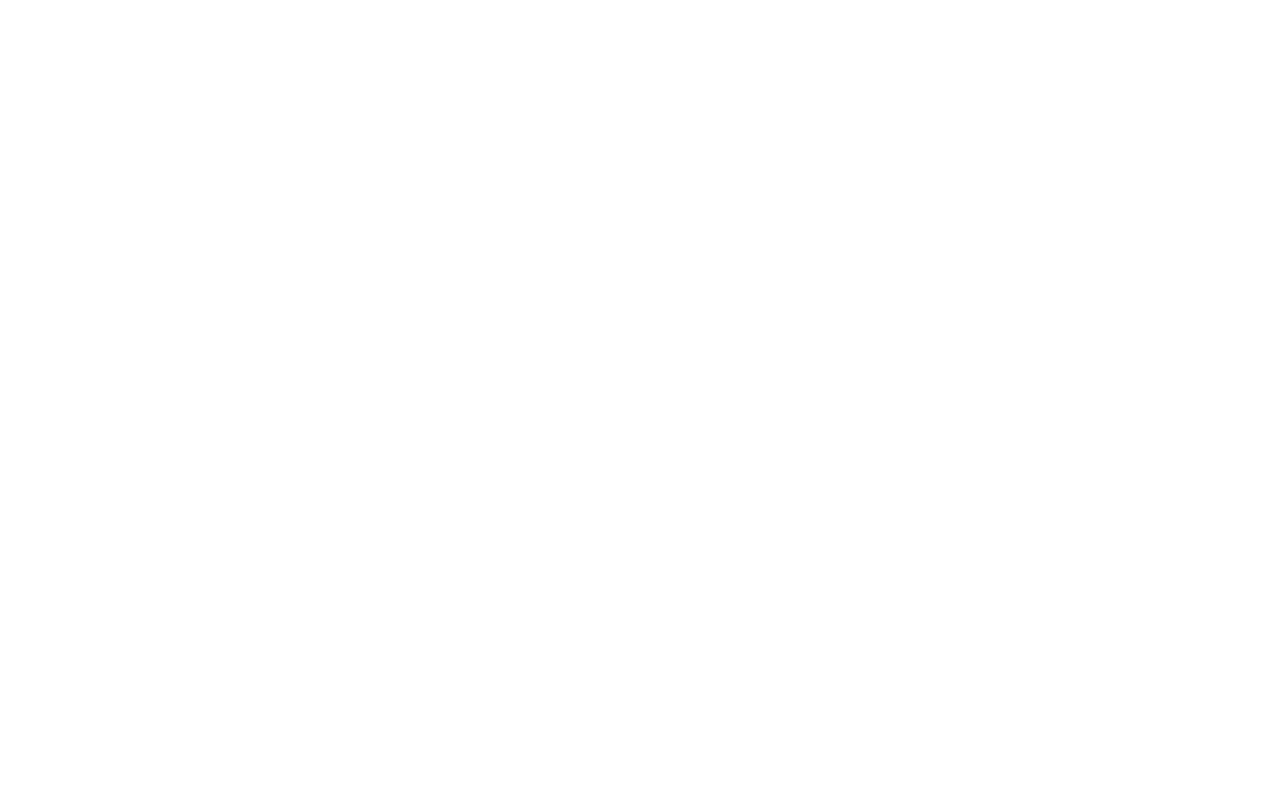
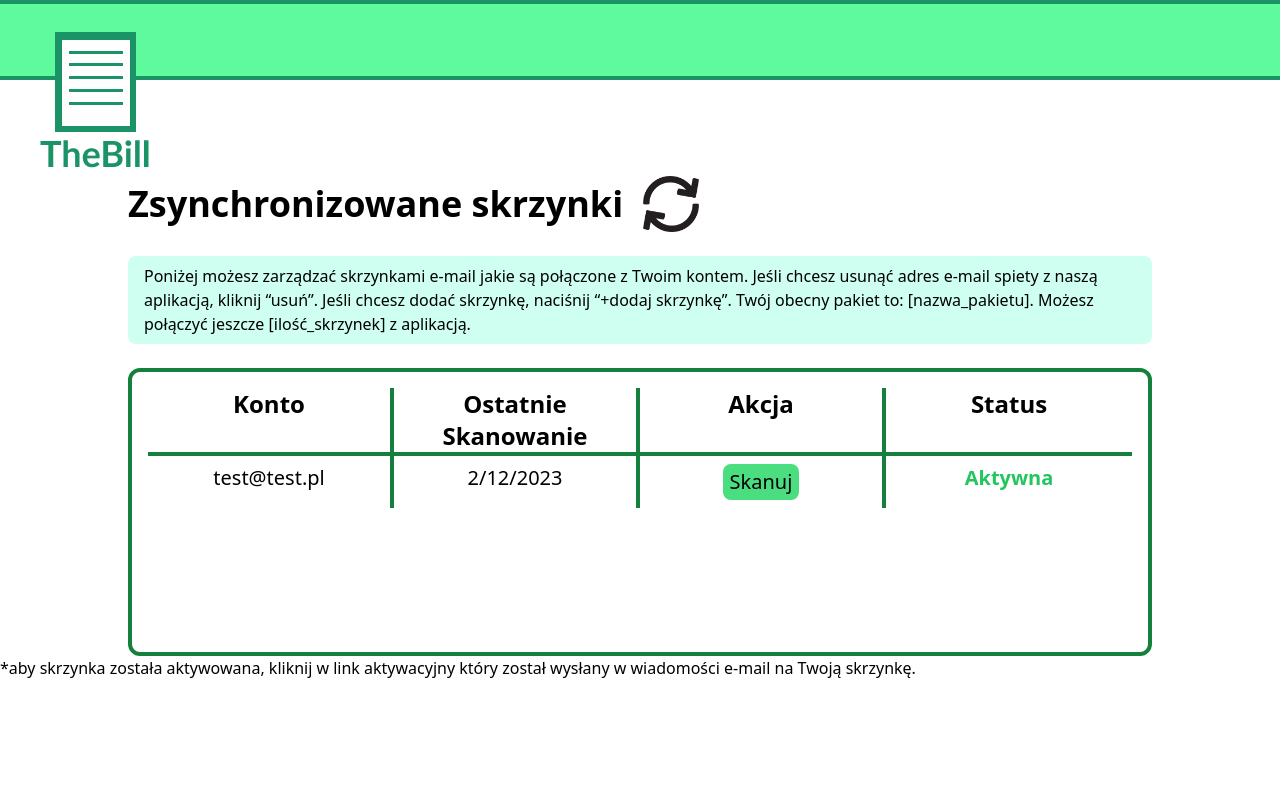
Before and after one commit to Tommy3DE/TheBill, a React (Vite) app: page /logged/syncMail in a window 1280 px wide. Before the commit this address had no page. Shown: the top 800 px of the page. Built offline with nearby package versions, Linux system fonts and the light colour scheme.

Commit message:
last part of basis of day1

```diff
--- a/src/App.tsx
+++ b/src/App.tsx
@@ -16,6 +16,7 @@
 import Day1Dir from "./loggedUser/documents/components/Day1Dir";
 import MthPage from "./loggedUser/documents/components/MthPage";
 import ScanEmail from "./loggedUser/ScanEmail/ScanEmail";
+import SyncMail from "./loggedUser/syncMail/SyncMail";
 
 function App() {
   return (
@@ -36,6 +37,7 @@
           <Route path="/logged/scanDoc" element={<Scan/>} />
           <Route path="/logged/documents/:date" element={<MthPage />}/>
           <Route path="/logged/scanMail" element={<ScanEmail/>}/>
+          <Route path="/logged/syncMail" element={<SyncMail/>}/>
         </Routes>
       </Router>
     </>
--- a/src/loggedUser/documents/components/Day1Dir.tsx
+++ b/src/loggedUser/documents/components/Day1Dir.tsx
@@ -73,7 +73,7 @@
   return (
     <section className="font-poppins">
       <SlimNav/>
-      <div className="grid lg:grid-cols-4 grid-cols-2 gap-4 mt-44 lg:mb-20">
+      <div className="grid lg:grid-cols-4 grid-cols-2 gap-4 mt-44 lg:mb-20 w-[70%] mx-auto">
         {dirs.map((item) => (
           <div key={item.id} className="flex flex-col items-center">
             <Link to={`/logged/documents/${item.route}`}>
--- a/src/loggedUser/layout/LoggedHome.tsx
+++ b/src/loggedUser/layout/LoggedHome.tsx
@@ -19,7 +19,7 @@
 const LoggedHome = () => {
   const homeLinks: HomeTile[] = [
     { id: 1, name: "Skanuj e-mail", linkTo: "/logged/scanMail", icon: scanning },
-    { id: 2, name: "Zsynchronizuj skrzynkę", linkTo: "", icon: loading },
+    { id: 2, name: "Zsynchronizuj skrzynkę", linkTo: "/logged/syncMail", icon: loading },
     { id: 3, name: "Skanuj dokument", linkTo: "/logged/scanDoc", icon: scan },
     { id: 4, name: "Historia eksportów", linkTo: "/logged/history", icon: logHis },
     { id: 5, name: "Dokumenty", linkTo: "/logged/documents", icon: document },
--- /dev/null
+++ b/src/loggedUser/syncMail/SyncMail.tsx
@@ -0,0 +1,67 @@
+import { Link } from 'react-router-dom'
+import SlimNav from '../../layout/SlimNav'
+import loading from '../../assets/iconsLogged/loading.png'
+
+
+const SyncMail = () => {
+    return (
+        <section>
+          <SlimNav />
+          <div className="mt-24 lg:mx-[10%] mx-[2%]">
+            <div className="flex flex-row justify-start items-center font-black">
+              <h1 className="text-4xl">Zsynchronizowane skrzynki</h1>
+              <img src={loading} alt="scan" className="h-14 w-14 ml-5" />
+            </div>
+            <div className="px-4 py-2 my-6 bg-[#CFFFF1] rounded-lg">
+            Poniżej możesz zarządzać skrzynkami e-mail jakie są połączone z Twoim kontem. Jeśli chcesz usunąć adres e-mail spiety z naszą aplikacją, kliknij “usuń”. Jeśli chcesz dodać skrzynkę, naciśnij “+dodaj skrzynkę”.
+Twój obecny pakiet to: [nazwa_pakietu]. Możesz połączyć jeszcze [ilość_skrzynek] z aplikacją.
+            </div>
+            <div className="w-full flex flex-col">
+              <div className="lg:p-4 border-green-700 rounded-xl lg:h-72 w-full border-4 ">
+                <ul className="flex justify-around lg:text-2xl font-bold flex-row list-none w-full border-b-4 border-green-700">
+                  <li className="text-center border-r-4 border-green-700 w-1/4">
+                    Konto
+                  </li>
+                  <li className="text-center border-r-4 border-green-700 w-1/4">
+                    Ostatnie Skanowanie
+                  </li>
+                  <li className="text-center border-r-4 border-green-700 w-1/4">
+                    Akcja
+                  </li>
+                  <li className="text-center w-1/4">Status</li>
+                </ul>
+                <div className="w-full flex flex-row lg:text-xl">
+                  <div className="w-1/4 lg:p-2 border-green-700 border-r-4 text-center">
+                    test@test.pl
+                  </div>
+                  <div className="w-1/4 p-2 border-green-700 border-r-4 text-center">
+                    2/12/2023
+                  </div>
+                  <div className="w-1/4 p-2 border-green-700 border-r-4 text-center">
+                    <button className="bg-green-400 text-bold rounded-lg py-1 lg:w-1/3">
+                      Skanuj
+                    </button>
+                  </div>
+                  <div className="w-1/4 p-2 border-green-700 font-bold text-green-500 text-center">
+                    Aktywna
+                  </div>
+                </div>
+              </div>
+            </div>
+          </div>
+          <p>
+          *aby skrzynka została aktywowana, kliknij w link aktywacyjny który został wysłany w wiadomości e-mail na Twoją skrzynkę.
+          </p>
+          <button className='bg-[#1A9367]'>
+          + dodaj skrzynkę
+          </button>
+          <Link to={"/logged"} className="lg:mx-10 mx-5">
+            <button className="px-4 py-2 hover:scale-105 font-extrabold text-xl rounded bg-red-400 text-white lg:w-auto w-[90%] lg:mt-72">
+              Wstecz
+            </button>
+          </Link>
+        </section>
+    )
+}
+
+export default SyncMail
```
